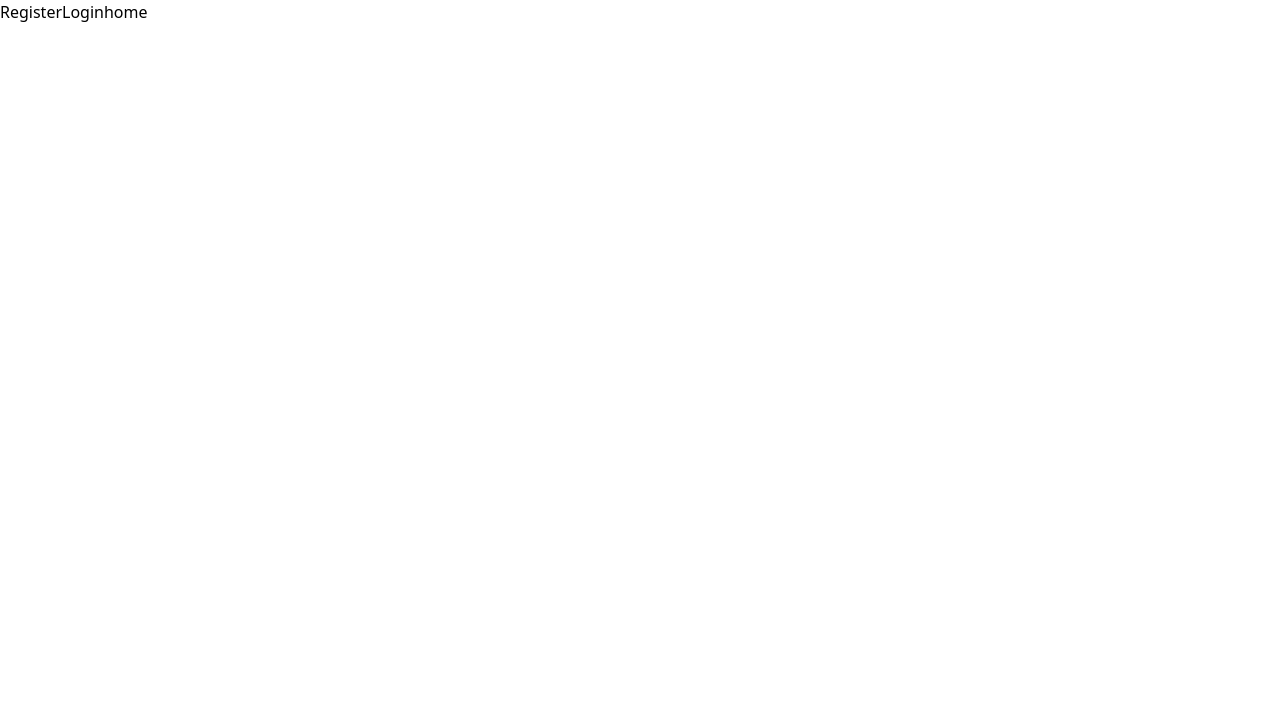
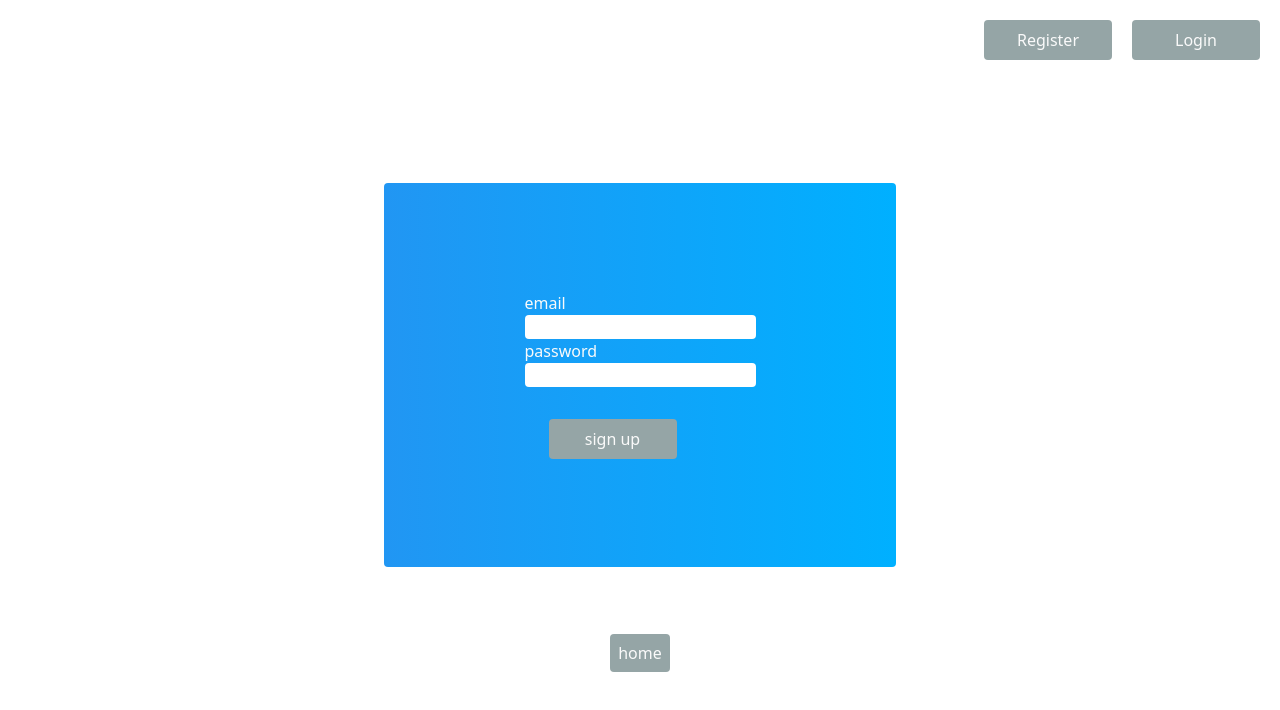
Before and after one commit to Hug-prog/taskManager, a React (Create React App) app in the folder front/: page / in a window 1280 px wide. Shown: the top 710 px of the page. Built offline with nearby package versions, Linux system fonts and the light colour scheme.

Commit message:
style auth

```diff
--- a/front/src/component/Todolist/AddTodolist.js
+++ b/front/src/component/Todolist/AddTodolist.js
@@ -17,15 +17,17 @@ const AddTodolist = ({ id }) => {
   };
 
   return (
-    <div className=" w-64 md:w-72 h-60 lg:w-1/2 lg:h-1/2 bg-bluelight z-1 p-10 absolute top-1/2 left-1/2 -translate-x-1/2 -translate-y-1/2 shadow-lg shadow-white-500/50 rounded ">
+    <div className=" w-64 md:w-72 h-60 lg:w-1/2 lg:h-1/2 bg-bluelight z-1 p-10 lg:p-4 absolute top-1/2 left-1/2 -translate-x-1/2 -translate-y-1/2 shadow-lg shadow-white-500/50 rounded ">
       <form onSubmit={e => handleSubmit(e)}>
-        <label className="text-white block mb-6 lg:mb-3">Name</label>
+        <label className="text-white block lg:inline-block mb-6 lg:ml-8">
+          Name
+        </label>
         <input
           className="block lg:inline-block mb-8 lg:mb-5 "
           onChange={handleName}
         />
         <button
-          className="bg-gray p-2 w-32 rounded text-white ml-6"
+          className="bg-gray p-2 w-32 lg:w-20 rounded text-white ml-6"
           type="submit"
         >
           Send
--- a/front/src/component/User/Login.js
+++ b/front/src/component/User/Login.js
@@ -21,13 +21,18 @@ const Login = () => {
   };
 
   return (
-    <div>
+    <div className="w-full h-full flex justify-center items-center">
       <form onSubmit={e => handleSubmit(e)}>
-        <label>email</label>
+        <label className="block text-white">email</label>
         <input onChange={handleEmail} />
-        <label>password</label>
-        <input onChange={handlePassword} />
-        <button type="submit">sign in</button>
+        <label className="block text-white">password</label>
+        <input className="block" onChange={handlePassword} />
+        <button
+          className=" mt-8 ml-6 bg-gray p-2 w-32 rounded text-white"
+          type="submit"
+        >
+          sign in
+        </button>
       </form>
     </div>
   );
--- a/front/src/component/User/Register.js
+++ b/front/src/component/User/Register.js
@@ -20,13 +20,18 @@ const Register = () => {
   };
 
   return (
-    <div>
+    <div className="w-full h-full flex justify-center items-center">
       <form onSubmit={e => handleSubmit(e)}>
-        <label>email</label>
-        <input onChange={handleEmail} />
-        <label>password</label>
-        <input onChange={handlePassword} />
-        <button type="submit">sign up</button>
+        <label className="block text-white">email</label>
+        <input className=" rounded" onChange={handleEmail} />
+        <label className="block text-white">password</label>
+        <input className="block rounded" onChange={handlePassword} />
+        <button
+          className=" mt-8 ml-6  bg-gray p-2 w-32 rounded text-white"
+          type="submit"
+        >
+          sign up
+        </button>
       </form>
     </div>
   );
--- a/front/src/component/User/User.js
+++ b/front/src/component/User/User.js
@@ -23,7 +23,7 @@ function User({ user }) {
           : ""}
         <div>
           <button
-            className="absolute bottom-1 right-5 bg-gray p-2 rounded text-white"
+            className="absolute bottom-1 right-1 bg-gray p-2 rounded text-white"
             onClick={() => setShowBtnAddTodolist(!showBtnAddTodolist)}
           >
             Add Todolist
--- a/front/src/pages/Auth.js
+++ b/front/src/pages/Auth.js
@@ -4,17 +4,43 @@ import Login from "../component/User/Login";
 import Register from "../component/User/Register";
 
 const Auth = () => {
-  const [showFormRegister, setShowFormRegister] = useState(false);
+  const [showFormRegister, setShowFormRegister] = useState(true);
   const [showFormLogin, setShowFormLogin] = useState(false);
   return (
-    <div>
-      <button onClick={() => setShowFormRegister(!showFormRegister)}>
-        Register
-      </button>
-      {showFormRegister ? <Register /> : ""}
-      <button onClick={() => setShowFormLogin(!showFormLogin)}>Login</button>
-      {showFormLogin ? <Login /> : ""}
-      <Link to={"/home"}>home</Link>
+    <div className="w-screen h-screen">
+      <div className=" w-full h-20 m-auto flex justify-end items-center ">
+        <div className="w-auto h-auto">
+          <button
+            className=" mr-5 bg-gray p-2 w-32 rounded text-white"
+            onClick={() => {
+              setShowFormRegister(!showFormRegister);
+              setShowFormLogin(!showFormLogin);
+            }}
+          >
+            Register
+          </button>
+          <button
+            className=" mr-5 bg-gray p-2 w-32 rounded text-white"
+            onClick={() => {
+              setShowFormLogin(!showFormLogin);
+              setShowFormRegister(!showFormRegister);
+            }}
+          >
+            Login
+          </button>
+        </div>
+      </div>
+      <div className="w-screen h-2/3 mt-7 flex justify-center items-center">
+        <div className=" w-4/5 sm:w-2/5 h-96 bg-gradient-to-r from-blueMain to-bluelight rounded">
+          {showFormRegister ? <Register /> : ""}
+          {showFormLogin ? <Login /> : ""}
+        </div>
+      </div>
+      <div className=" w-auto h-auto text-center">
+        <Link className="bg-gray p-2 w-32 rounded text-white" to={"/home"}>
+          home
+        </Link>
+      </div>
     </div>
   );
 };
```
